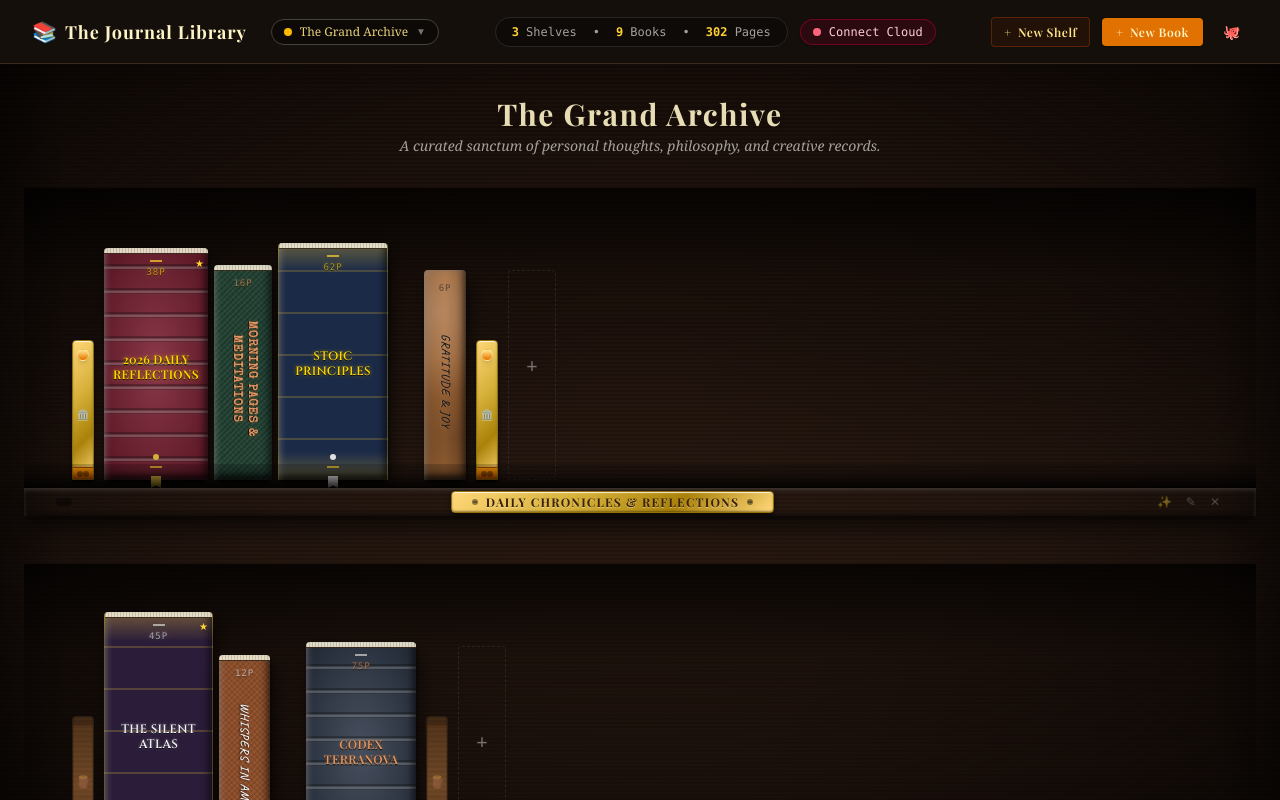
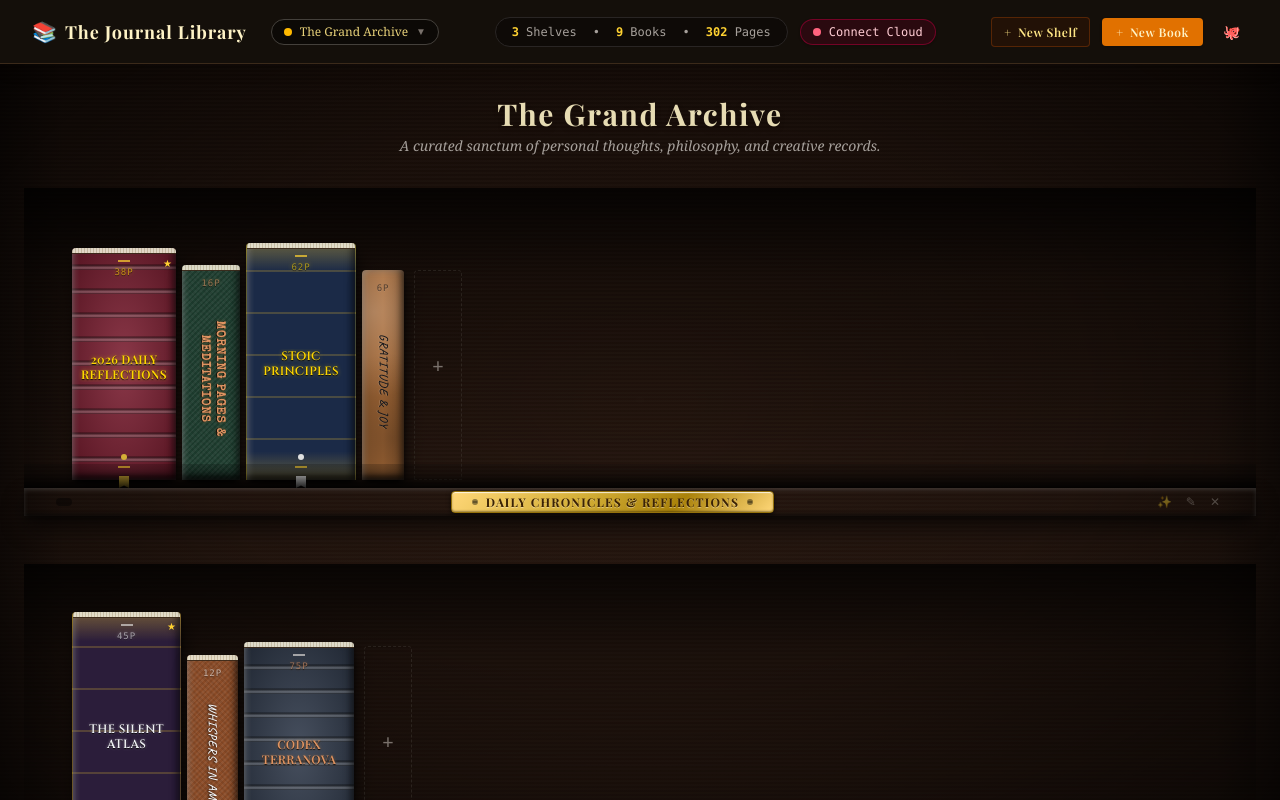
Before and after one commit to janlofredy/TheLibrary, a Vue app: page / in a window 1280 px wide. Built offline with nearby package versions, Linux system fonts and the light colour scheme; a web font is replaced by a local one.

Commit message:
fix(bookshelf): enable effortless drag-and-drop book reordering with glowing insertion indicator and remove bookends for free leaning

```diff
--- a/src/components/bookshelf/ShelfRow.vue
+++ b/src/components/bookshelf/ShelfRow.vue
@@ -1,81 +1,51 @@
 <template>
   <div class="relative w-full mb-8 sm:mb-12 flex flex-col group/shelf">
-    <!-- Shelf Top Ambient Occlusion Cavity (Snug & Realistic Bookshelf Layout) -->
+    <!-- Shelf Top Ambient Occlusion Cavity (Pure Snug Wooden Bookshelf) -->
     <div class="relative min-h-[300px] w-full flex items-end px-6 sm:px-12 pt-8 pb-1.5 overflow-x-auto overflow-y-hidden">
       <!-- Back Wall Ambient Shadow -->
       <div class="absolute inset-0 shelf-depth-shadow pointer-events-none -z-10"></div>
 
-      <!-- Bookshelf Floor Row (Snug Tight-Packed Spines with Bookends & Natural Spacing) -->
+      <!-- Bookshelf Floor Row (Snug Tight-Packed Spines, Free Leaning, Easy Drag Reordering) -->
       <div class="flex items-end gap-1 sm:gap-1.5 z-10 min-w-full pb-0.5">
-        <!-- Left Visual Bookend (Supports left-most book from sliding/falling) -->
-        <Bookend
-          v-if="books.length > 0"
-          position="left"
-          :style="bookendStyle"
-        />
+        <!-- Render books with direct drag reordering -->
+        <template v-for="(book, idx) in sortedBooks" :key="book.id">
+          <div
+            class="relative flex items-end transition-transform duration-200"
+            :class="dragOverIndex === idx ? 'scale-[1.03] -translate-y-1' : ''"
+            @dragover.prevent="handleDragOver($event, idx)"
+            @dragleave="handleDragLeave($event, idx)"
+            @drop.prevent="handleDrop($event, idx)"
+          >
+            <!-- Drop Indicator Bar -->
+            <div
+              v-if="dragOverIndex === idx"
+              class="absolute -left-1 inset-y-0 w-1.5 bg-amber-400 rounded-full shadow-[0_0_8px_rgba(251,191,36,0.8)] z-40 animate-pulse pointer-events-none"
+            ></div>
 
-        <!-- Render shelf items (Books with neighbor awareness + Natural Gap Spacers) -->
-        <template v-for="(item, idx) in shelfDisplayItems" :key="item.type === 'book' ? item.book.id : `spacer-${idx}`">
-          <!-- Book Spine with Neighbor Awareness -->
-          <div
-            v-if="item.type === 'book'"
-            class="relative flex items-end"
-            @dragover.prevent="handleDragOver(item.slotIndex)"
-            @dragleave="handleDragLeave(item.slotIndex)"
-            @drop="handleDrop(item.slotIndex)"
-          >
             <BookSpine
-              :book="item.book"
-              :left-neighbor="getNeighbor(idx, -1)"
-              :right-neighbor="getNeighbor(idx, 1)"
+              :book="book"
+              :left-neighbor="idx > 0 ? sortedBooks[idx - 1] : null"
+              :right-neighbor="idx < sortedBooks.length - 1 ? sortedBooks[idx + 1] : null"
               @select="handleSelectBook"
               @edit="handleEditBook"
             />
           </div>
-
-          <!-- Natural Spacer Gap (When user left empty slots between books) -->
-          <div
-            v-else-if="item.type === 'spacer'"
-            class="relative h-44 flex items-end justify-center transition-all duration-200 rounded-t"
-            :style="{ width: `${item.width}px` }"
-            :class="dragOverSlot === item.slotIndex ? 'bg-amber-400/20 border-2 border-dashed border-amber-400/80 scale-[1.02]' : ''"
-            @dragover.prevent="handleDragOver(item.slotIndex)"
-            @dragleave="handleDragLeave(item.slotIndex)"
-            @drop="handleDrop(item.slotIndex)"
-          >
-            <button
-              type="button"
-              class="w-full h-full rounded-t-sm border border-dashed border-stone-700/20 hover:border-amber-400/60 hover:bg-amber-400/10 transition-all duration-200 flex flex-col items-center justify-center text-stone-600 hover:text-amber-300 opacity-0 hover:opacity-100 cursor-pointer"
-              title="Click or drop a book in this space"
-              @click="handleAddBookAtSlot(item.slotIndex)"
-            >
-              <span class="text-base font-light">+</span>
-              <span class="text-[8px] font-mono text-stone-400 mt-0.5">Space</span>
-            </button>
-          </div>
         </template>
-
-        <!-- Right Visual Bookend (Supports right-most book) -->
-        <Bookend
-          v-if="books.length > 0"
-          position="right"
-          :style="bookendStyle"
-        />
 
         <!-- Drop target at end of shelf books -->
         <div
           class="relative h-44 w-12 flex items-end justify-center transition-all duration-200 ml-1"
-          :class="dragOverSlot === nextAvailableSlot ? 'bg-amber-400/20 border-2 border-dashed border-amber-400/80 scale-[1.02]' : ''"
-          @dragover.prevent="handleDragOver(nextAvailableSlot)"
-          @dragleave="handleDragLeave(nextAvailableSlot)"
-          @drop="handleDrop(nextAvailableSlot)"
+          :class="dragOverIndex === sortedBooks.length ? 'bg-amber-400/20 border-2 border-dashed border-amber-400/80 scale-[1.02]' : ''"
+          @dragover.prevent="handleDragOver($event, sortedBooks.length)"
+          @dragleave="handleDragLeave($event, sortedBooks.length)"
+          @drop.prevent="handleDrop($event, sortedBooks.length)"
         >
           <!-- Add Book Button -->
           <button
             type="button"
             class="h-[210px] w-12 rounded-t-sm border border-dashed border-stone-600/30 hover:border-amber-400/80 hover:bg-amber-400/10 transition-all duration-200 flex flex-col items-center justify-center text-stone-500 hover:text-amber-300 group/add cursor-pointer flex-shrink-0"
             title="Add new Journal to this shelf"
-            @click="handleAddBookAtSlot(nextAvailableSlot)"
+            @click="handleAddBook"
           >
             <span class="text-xl font-light group-hover/add:scale-125 transition-transform">+</span>
             <span class="text-[9px] uppercase tracking-wider font-mono mt-1 opacity-0 group-hover/add:opacity-100 transition-opacity">New</span>
@@ -144,97 +114,41 @@
 
 <script setup lang="ts">
 import { ref, computed } from 'vue'
-import type { Shelf, Book, BookendStyle } from '@/types/journal'
+import type { Shelf, Book } from '@/types/journal'
 import { useLibraryStore } from '@/stores/libraryStore'
 import BookSpine from './BookSpine.vue'
-import Bookend from './Bookend.vue'
 
 const props = defineProps<{
   shelf: Shelf
 }>()
 
 const store = useLibraryStore()
-const dragOverSlot = ref<number | null>(null)
+const dragOverIndex = ref<number | null>(null)
 
 const books = computed(() => store.getBooksForShelf(props.shelf.id))
 
-const bookendStyle = computed<BookendStyle>(() => {
-  if (props.shelf.nameplateStyle === 'brass') return 'brass-bracket'
-  if (props.shelf.nameplateStyle === 'matte-black') return 'cast-iron'
-  return 'carved-oak'
+const sortedBooks = computed(() => {
+  return [...books.value].sort((a, b) => (a.slotIndex ?? 0) - (b.slotIndex ?? 0))
 })
 
-type ShelfDisplayItem =
-  | { type: 'book'; book: Book; slotIndex: number }
-  | { type: 'spacer'; width: number; slotIndex: number }
-
-const shelfDisplayItems = computed<ShelfDisplayItem[]>(() => {
-  const items: ShelfDisplayItem[] = []
-  if (books.value.length === 0) return items
-
-  // Sort books by slotIndex
-  const sorted = [...books.value].sort((a, b) => (a.slotIndex ?? 0) - (b.slotIndex ?? 0))
-
-  let lastSlot = -1
-
-  for (const book of sorted) {
-    const currentSlot = book.slotIndex ?? (lastSlot + 1)
-
-    // If there is an intentional gap between slots
-    if (lastSlot !== -1 && currentSlot > lastSlot + 1) {
-      const gapSlots = currentSlot - (lastSlot + 1)
-      items.push({
-        type: 'spacer',
-        width: Math.min(gapSlots * 24, 72),
-        slotIndex: lastSlot + 1,
-      })
-    }
-
-    items.push({
-      type: 'book',
-      book,
-      slotIndex: currentSlot,
-    })
-
-    lastSlot = currentSlot
-  }
-
-  return items
-})
-
-function getNeighbor(currentDisplayIndex: number, direction: -1 | 1): Book | null {
-  const targetIndex = currentDisplayIndex + direction
-  const item = shelfDisplayItems.value[targetIndex]
-  if (item && item.type === 'book') {
-    return item.book
-  }
-  return null
+function handleDragOver(e: DragEvent, idx: number) {
+  e.dataTransfer!.dropEffect = 'move'
+  dragOverIndex.value = idx
 }
 
-const nextAvailableSlot = computed(() => {
-  if (books.value.length === 0) return 0
-  const maxSlot = Math.max(...books.value.map(b => b.slotIndex ?? 0))
-  return maxSlot + 1
-})
-
-function handleDragOver(slotIdx: number) {
-  dragOverSlot.value = slotIdx
-}
-
-function handleDragLeave(slotIdx: number) {
-  if (dragOverSlot.value === slotIdx) {
-    dragOverSlot.value = null
+function handleDragLeave(_e: DragEvent, idx: number) {
+  if (dragOverIndex.value === idx) {
+    dragOverIndex.value = null
   }
 }
 
-async function handleDrop(slotIdx: number) {
-  dragOverSlot.value = null
-  const event = window.event as DragEvent
-  if (!event || !event.dataTransfer) return
+async function handleDrop(e: DragEvent, targetIdx: number) {
+  dragOverIndex.value = null
+  if (!e.dataTransfer) return
 
-  const bookId = event.dataTransfer.getData('text/plain')
+  const bookId = e.dataTransfer.getData('text/plain')
   if (bookId) {
-    await store.moveBookToSlot(bookId, props.shelf.id, slotIdx)
+    await store.moveBookToSlot(bookId, props.shelf.id, targetIdx)
   }
 }
 
@@ -246,11 +160,10 @@ function handleEditBook(book: Book) {
   store.openBookCustomizer(book)
 }
 
-function handleAddBookAtSlot(slotIdx: number) {
+function handleAddBook() {
   store.targetShelfIdForNewBook = props.shelf.id
   store.editingBook = null
   store.isBookCustomizerOpen = true
-  sessionStorage.setItem('target_new_book_slot', String(slotIdx))
 }
 
 function handleEditShelf() {
--- a/src/stores/libraryStore.ts
+++ b/src/stores/libraryStore.ts
@@ -268,13 +268,20 @@ export const useLibraryStore = defineStore('library', () => {
     const targetBook = books.value.find(b => b.id === bookId)
     if (!targetBook) return
 
-    // If another book occupies this exact slot on target shelf, swap their slot indices
-    const existingBook = books.value.find(b => b.shelfId === targetShelfId && b.slotIndex === targetSlotIndex && b.id !== bookId)
-    if (existingBook) {
-      await updateBook(existingBook.id, { slotIndex: targetBook.slotIndex })
+    // Get current books on target shelf excluding the dragged book
+    const currentShelfBooks = books.value
+      .filter(b => b.shelfId === targetShelfId && b.id !== bookId)
+      .sort((a, b) => (a.slotIndex ?? 0) - (b.slotIndex ?? 0))
+
+    // Insert targetBook at desired slot position
+    const insertIdx = Math.max(0, Math.min(targetSlotIndex, currentShelfBooks.length))
+    currentShelfBooks.splice(insertIdx, 0, targetBook)
+
+    // Re-assign continuous slot indices to all books on the shelf
+    for (let i = 0; i < currentShelfBooks.length; i++) {
+      const b = currentShelfBooks[i]
+      await updateBook(b.id, { shelfId: targetShelfId, slotIndex: i })
     }
-
-    await updateBook(bookId, { shelfId: targetShelfId, slotIndex: targetSlotIndex })
   }
 
   async function deleteBook(id: string) {
```
